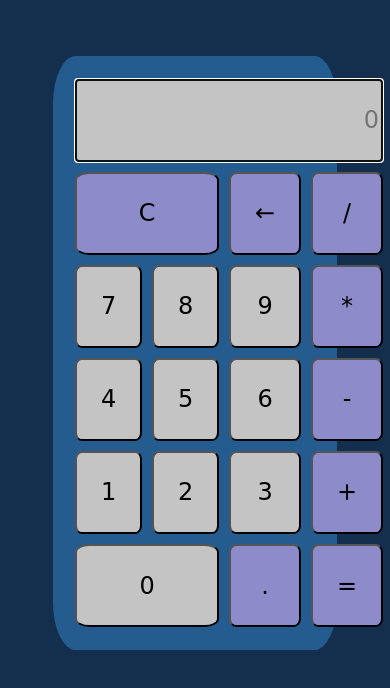
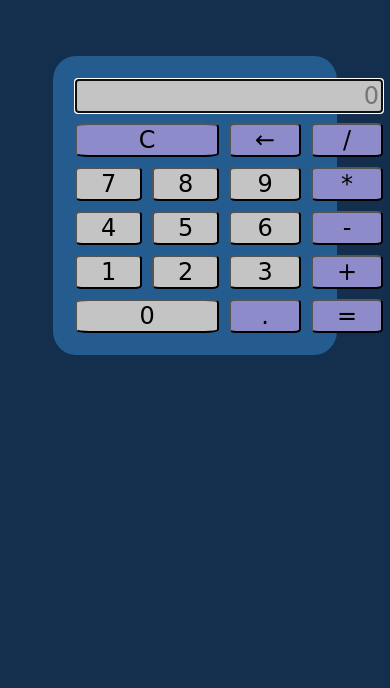
Before and after one commit to GilmarBetancourt/simple-calculator, a plain HTML site: page index.html in a window 390 px wide. Drawn offline with Linux system fonts and the light colour scheme; a web font is replaced by a local one.

Commit message:
Fixing the media query

```diff
--- a/style.css
+++ b/style.css
@@ -44,13 +44,13 @@ body {
 
 /*For mobile view*/
 
-@media only screen and (max-width:600px){
+@media only screen and (max-width:768px){
 
   .frame{
     margin-top: 15%;
     padding: 6%;
     width: 30%;
-    height: 65vh;
+    height: 65%;
     border-radius: 8%;
 
   }
```
